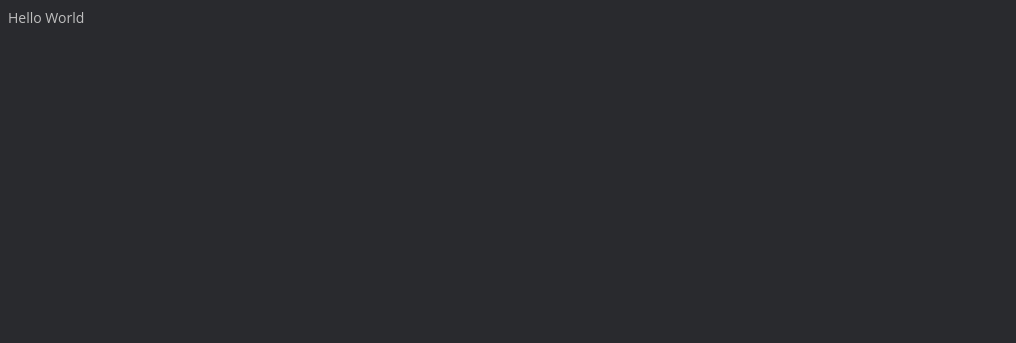
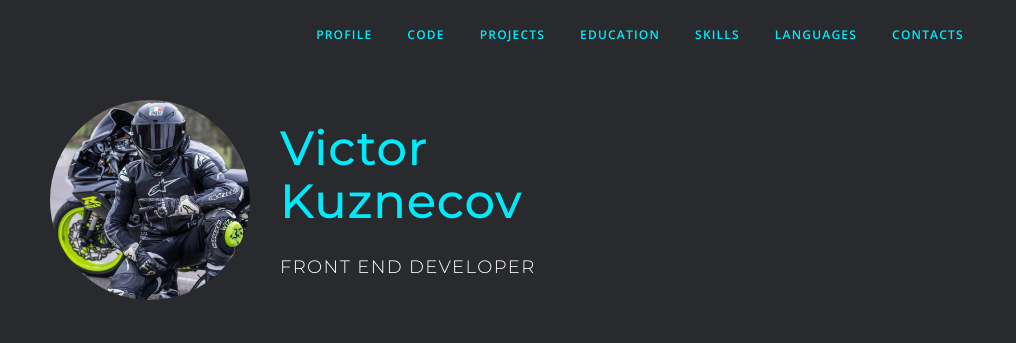
Before and after one commit to VictorAlexKuznecov/rsschool-cv, a plain HTML site: page index.html in a window 1280 px wide. Shown: the whole page, without its empty margins (0-1016 px from the left). Drawn offline with nearby package versions, Linux system fonts and the light colour scheme.

Commit message:
feat: add header to html

```diff
--- a/index.html
+++ b/index.html
@@ -1,12 +1,60 @@
 <!DOCTYPE html>
 <html lang="en">
-  <head>
+<head>
     <meta charset="UTF-8">
     <meta name="viewport" content="width=device-width, initial-scale=1.0">
-    <title>Document</title>
+    <title>CV</title>
+    <link rel="preconnect" href="https://fonts.googleapis.com">
+    <link rel="preconnect" href="https://fonts.gstatic.com" crossorigin>
+    <link href="https://fonts.googleapis.com/css2?family=Montserrat:wght@300;400;500&family=Open+Sans:wght@400;600&display=swap" rel="stylesheet">
+    <link rel="stylesheet" href="./css/normalize.css">
     <link rel="stylesheet" href="./css/style.css">
-  </head>
-  <body>
-    Hello World
-  </body>
+    <link rel="icon" href="./img/favicon/favicon.ico">
+</head>
+<body>
+  <div class="wrapper">
+    <header class="header">
+      <div class="header__container __container">
+        <div class="header__top">
+          <nav class="header__menu menu">
+            <div class="menu__body">
+              <ul class="menu__list">
+                <li class="menu__item">
+                  <a class="menu__link" href="#profile">PROFILE</a>
+                </li>
+                <li class="menu__item">
+                  <a class="menu__link" href="#code">CODE</a>
+                </li>
+                <li class="menu__item">
+                  <a class="menu__link" href="#progects">PROJECTS</a>
+                </li>
+                <li class="menu__item">
+                  <a class="menu__link" href="#education">EDUCATION</a>
+                </li>
+                <li class="menu__item">
+                  <a class="menu__link" href="#skills">SKILLS</a>
+                </li>
+                <li class="menu__item">
+                  <a class="menu__link" href="#languages">LANGUAGES</a>
+                </li>
+                <li class="menu__item">
+                  <a class="menu__link" href="#contacts">CONTACTS</a>
+                </li>
+              </ul>
+            </div>
+          </nav>
+        </div>
+        <div class="header__content">
+          <div class="header__avatar">
+            <img class="header__image" src="./img/header/moto_live.jpg" alt="avatar" >
+          </div>
+          <div class="header__body">
+            <h1 class="header__title">Victor <br> Kuznecov</h1>
+            <h2 class="header__subtitle">FRONT END DEVELOPER</h2>
+          </div>
+        </div>
+      </div>
+    </header>
+  </div>
+</body>
 </html>
```
